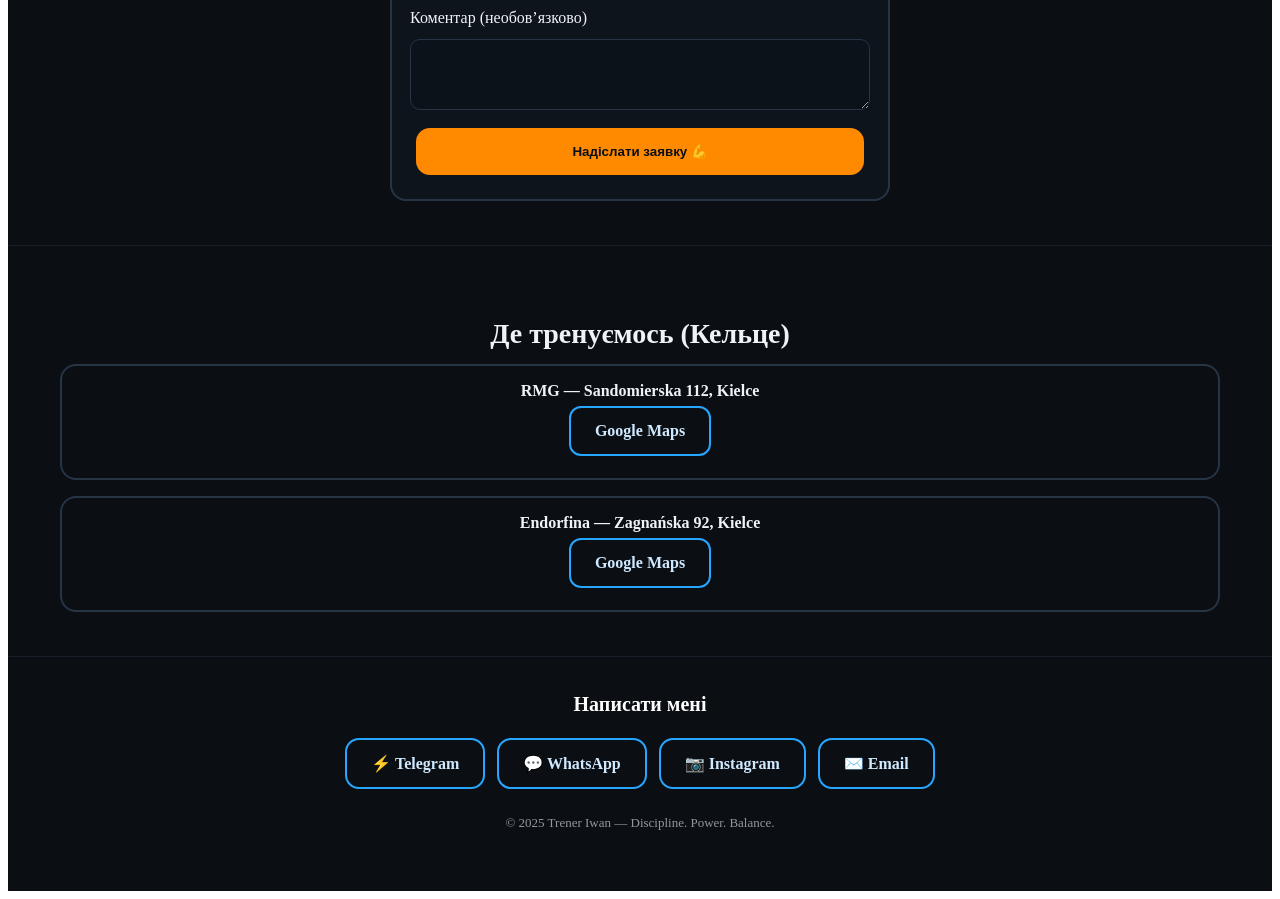
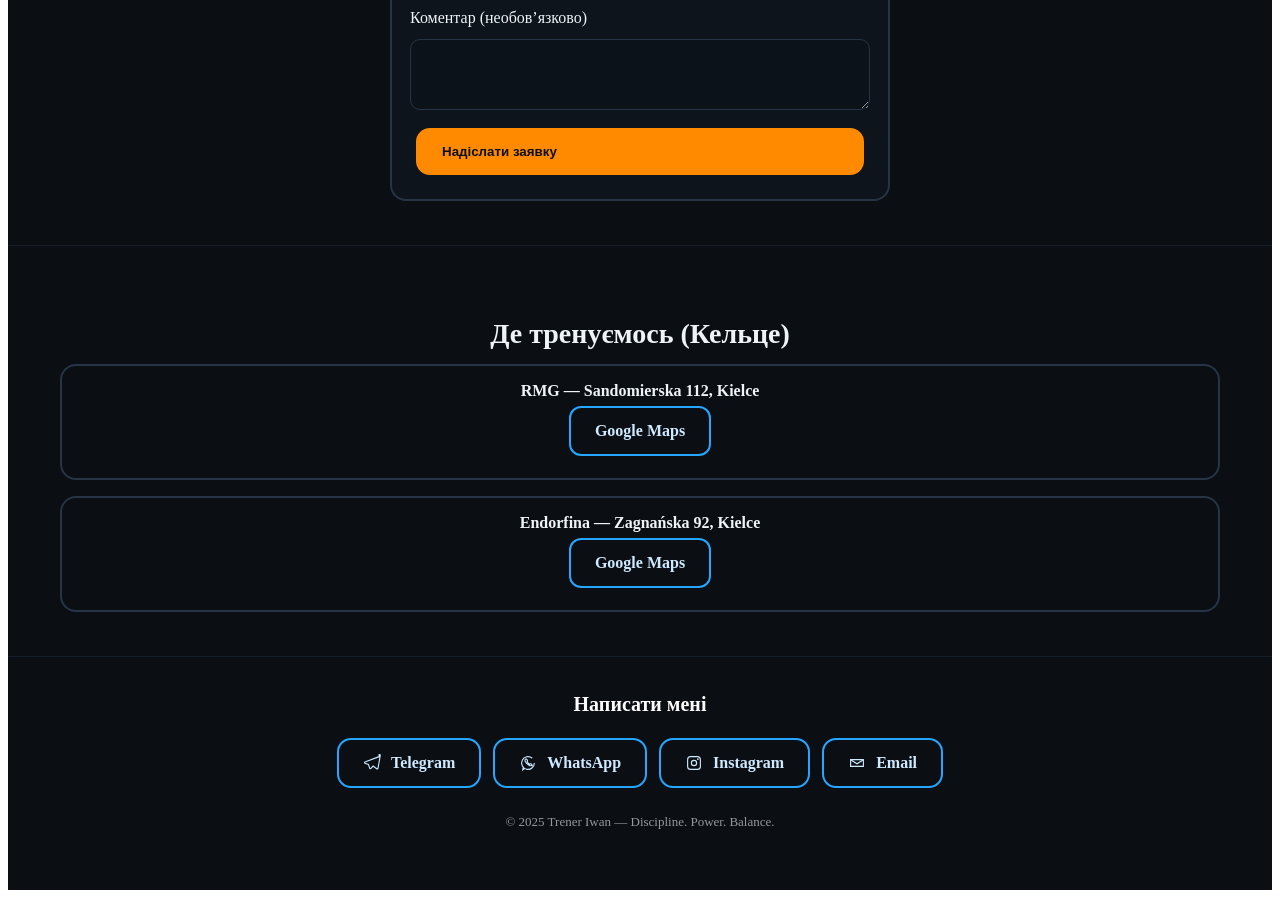
Before and after one commit to dobrivn1995-sketch/Treneriwan, a Next.js app: page / in a window 1280 px wide. Shown: the part 1700-2599 px from the top of the page. Built offline with nearby package versions, Linux system fonts and the light colour scheme.

Commit message:
Refactor index.js for improved readability and icons

```diff
--- a/pages/index.js
+++ b/pages/index.js
@@ -2,13 +2,11 @@ import Head from "next/head";
 import { useEffect, useState } from "react";
 
 export default function Home() {
-  // Links
   const wa = "https://wa.me/48796559143?text=" + encodeURIComponent("Привіт! Хочу тренування");
   const tg = "https://t.me/Grutos";
   const ig = "https://instagram.com/trener_iwan";
   const mail = "mailto:Dobr.ivn1995@gmail.com";
 
-  // i18n
   const dict = {
     ua: {
       badge: "м. Кельце • Персональний тренер",
@@ -39,14 +37,13 @@ export default function Home() {
       formOption1: "Тренування в Кельце",
       formOption2: "Онлайн-ведення",
       formMsg: "Коментар (необов’язково)",
-      formSend: "Надіслати заявку 💪",
+      formSend: "Надіслати заявку",
       locTitle: "Де тренуємось (Кельце)",
       loc1: "RMG — Sandomierska 112, Kielce",
       loc2: "Endorfina — Zagnańska 92, Kielce",
       maps: "Google Maps",
       footerTitle: "Написати мені",
-      footerBrand:
-        "© " + new Date().getFullYear() + " Trener Iwan — Discipline. Power. Balance.",
+      footerBrand: "© " + new Date().getFullYear() + " Trener Iwan — Discipline. Power. Balance.",
       lang: "🇺🇦",
       langAlt: "🇵🇱",
     },
@@ -79,14 +76,13 @@ export default function Home() {
       formOption1: "Trening w Kielcach",
       formOption2: "Prowadzenie online",
       formMsg: "Komentarz (opcjonalnie)",
-      formSend: "Wyślij zgłoszenie 💪",
+      formSend: "Wyślij zgłoszenie",
       locTitle: "Gdzie trenujemy (Kielce)",
       loc1: "RMG — Sandomierska 112, Kielce",
       loc2: "Endorfina — Zagnańska 92, Kielce",
       maps: "Google Maps",
       footerTitle: "Napisz do mnie",
-      footerBrand:
-        "© " + new Date().getFullYear() + " Trener Iwan — Discipline. Power. Balance.",
+      footerBrand: "© " + new Date().getFullYear() + " Trener Iwan — Discipline. Power. Balance.",
       lang: "🇵🇱",
       langAlt: "🇺🇦",
     },
@@ -107,44 +103,48 @@ export default function Home() {
   // Styles
   const wrap = { background: "#0b0f14", color: "#eef3f8" };
   const max = { maxWidth: 1160, margin: "0 auto", padding: "0 20px" };
+  const section = { padding: "44px 0", borderTop: "1px solid #151e29", textAlign: "center" };
   const hero = { padding: "56px 0 32px", textAlign: "center" };
-  const badge = {
-    display: "inline-block",
-    padding: "6px 12px",
-    borderRadius: 999,
-    border: "1px solid #263445",
-    color: "#a7c7e9",
-    fontSize: 12,
-    marginBottom: 12,
-  };
+  const badge = { display: "inline-block", padding: "6px 12px", borderRadius: 999, border: "1px solid #263445", color: "#a7c7e9", fontSize: 12, marginBottom: 12 };
   const h1 = { fontSize: 50, fontWeight: 900, margin: "12px 0 6px", color: "#ffffff" };
   const h2 = { fontSize: 32, fontWeight: 800, margin: "0 0 18px", color: "#27a6ff" };
   const lead = { opacity: 0.92, fontSize: 18, lineHeight: 1.6, marginBottom: 22 };
 
-  const btn = {
-    padding: "14px 24px",
-    borderRadius: 14,
-    fontWeight: 700,
-    textDecoration: "none",
-    border: "2px solid #27a6ff",
-    color: "#cfe9ff",
-    display: "inline-block",
-    margin: "6px",
-    transition: "all 0.2s ease",
-  };
+  const btn = { padding: "14px 24px", borderRadius: 14, fontWeight: 700, textDecoration: "none", border: "2px solid #27a6ff", color: "#cfe9ff", display: "inline-flex", alignItems: "center", gap: 10, margin: "6px", transition: "all 0.2s ease" };
   const btnPrimary = { ...btn, background: "#ff8a00", borderColor: "#ff8a00", color: "#0b0f14" };
-
-  const section = { padding: "44px 0", borderTop: "1px solid #151e29", textAlign: "center" };
   const title = { fontSize: 28, fontWeight: 900, marginBottom: 14 };
   const note = { color: "#9bb7d4", marginBottom: 18 };
-  const highlight = {
-    border: "2px solid #ff8a00",
-    borderRadius: 14,
-    padding: 16,
-    marginTop: 10,
-    display: "inline-block",
+  const highlight = { border: "2px solid #ff8a00", borderRadius: 14, padding: 16, marginTop: 10, display: "inline-block" };
+  const strike = { textDecoration: "line-through", opacity: 0.6, marginRight: 8 };
+
+  // SVG icons
+  const Icon = {
+    Telegram: (
+      <svg width="18" height="18" viewBox="0 0 24 24" fill="none">
+        <path d="M21.5 3.5L2.6 10.6c-.8.3-.8 1.4 0 1.7l4.6 1.6 1.7 5c.2.8 1.2.9 1.7.3l2.9-3.1 4.8 3.6c.6.5 1.5.1 1.7-.7l3-17c.2-.9-.7-1.6-1.5-1.4Z" stroke="#cfe9ff" strokeWidth="1.5" />
+      </svg>
+    ),
+    WhatsApp: (
+      <svg width="18" height="18" viewBox="0 0 24 24" fill="none">
+        <path d="M20.5 12a8.5 8.5 0 1 1-3.1-6.6l.2.2" stroke="#cfe9ff" strokeWidth="1.5"/>
+        <path d="M7.2 19.6 5 21l.5-2.6" stroke="#cfe9ff" strokeWidth="1.5" strokeLinecap="round"/>
+        <path d="M16.8 14.6c-.3.9-1.7 1.1-2.4.9-1.2-.4-2.7-1.4-3.8-2.6s-2.2-2.6-2.6-3.8c-.2-.7 0-2.1.9-2.4.4-.1.8 0 1.1.3l1.1 1.1c.3.3.4.7.3 1.1-.1.4-.3.7-.6 1l.6.9c.5.7 1.2 1.4 1.9 1.9l.9.6c.3-.3.6-.5 1-.6.4-.1.8 0 1.1.3l1.1 1.1c.3.3.4.8.3 1.1Z" fill="none" stroke="#cfe9ff" strokeWidth="1.5" strokeLinecap="round"/>
+      </svg>
+    ),
+    Instagram: (
+      <svg width="18" height="18" viewBox="0 0 24 24" fill="none">
+        <rect x="3.5" y="3.5" width="17" height="17" rx="4" stroke="#cfe9ff" strokeWidth="1.5"/>
+        <circle cx="12" cy="12" r="3.5" stroke="#cfe9ff" strokeWidth="1.5"/>
+        <circle cx="17.2" cy="6.8" r="1.2" fill="#cfe9ff"/>
+      </svg>
+    ),
+    Email: (
+      <svg width="18" height="18" viewBox="0 0 24 24" fill="none">
+        <path d="M3.5 7.5h17v9h-17z" stroke="#cfe9ff" strokeWidth="1.5"/>
+        <path d="M4 8l8 5 8-5" stroke="#cfe9ff" strokeWidth="1.5" fill="none"/>
+      </svg>
+    ),
   };
-  const strike = { textDecoration: "line-through", opacity: 0.6, marginRight: 8 };
 
   return (
     <div style={wrap}>
@@ -159,10 +159,7 @@ export default function Home() {
           <span style={{ color: "#fff" }}>TRENER</span>{" "}
           <span style={{ color: "#ff8a00" }}>IWAN</span>
         </div>
-        <button
-          onClick={switchLang}
-          style={{ ...btn, borderRadius: 999, padding: "8px 14px", fontSize: 16, border: "1px solid #27a6ff", background: "transparent" }}
-        >
+        <button onClick={switchLang} style={{ ...btn, borderRadius: 999, padding: "8px 14px", fontSize: 16, border: "1px solid #27a6ff", background: "transparent" }}>
           {t.lang} ↔ {t.langAlt}
         </button>
       </div>
@@ -193,13 +190,10 @@ export default function Home() {
         <div style={max}>
           <h3 style={title}>{t.priceTitle}</h3>
           <div style={note}>{t.priceNote}</div>
-          <p><b>{t.p1}</b> —  {t.p1price}</p>
-          <p><b>{t.p2}</b> —  {t.p2price}</p>
+          <p><b>{t.p1}</b> — {t.p1price}</p>
+          <p><b>{t.p2}</b> — {t.p2price}</p>
           <div style={highlight}>
-            <p>
-              <b>{t.p3}</b><br />
-              <span style={strike}>{t.p3priceOld}</span>{t.p3priceNew}
-            </p>
+            <p><b>{t.p3}</b><br /><span style={strike}>{t.p3priceOld}</span>{t.p3priceNew}</p>
           </div>
           <div style={{ marginTop: 20 }}>
             <a href={wa} target="_blank" rel="noreferrer" style={btnPrimary}>{t.buyBlock}</a>
@@ -215,7 +209,7 @@ export default function Home() {
         </div>
       </section>
 
-      {/* FORM (inside page, framed look) */}
+      {/* FORM */}
       <section id="apply" style={section}>
         <div style={max}>
           <h3 style={title}>{t.formTitle}</h3>
@@ -235,31 +229,28 @@ export default function Home() {
               textAlign: "left",
             }}
           >
-            {/* FormSubmit options */}
             <input type="hidden" name="_subject" value="Нова заявка з сайту treneriwan.vercel.app" />
             <input type="hidden" name="_captcha" value="false" />
             {/* <input type="hidden" name="_next" value="https://treneriwan.vercel.app/?sent=1#apply" /> */}
 
             <label>{t.formName}</label>
-            <input name="name" required
-              style={{ padding: 12, borderRadius: 10, border: "1px solid #263445", background: "#0b121a", color: "#eef3f8" }} />
+            <input name="name" required style={{ padding: 12, borderRadius: 10, border: "1px solid #263445", background: "#0b121a", color: "#eef3f8" }} />
 
             <label>{t.formContact}</label>
-            <input name="contact" required
-              style={{ padding: 12, borderRadius: 10, border: "1px solid #263445", background: "#0b121a", color: "#eef3f8" }} />
+            <input name="contact" required style={{ padding: 12, borderRadius: 10, border: "1px solid #263445", background: "#0b121a", color: "#eef3f8" }} />
 
             <label>{t.formType}</label>
-            <select name="type"
-              style={{ padding: 12, borderRadius: 10, border: "1px solid #263445", background: "#0b121a", color: "#eef3f8" }}>
+            <select name="type" style={{ padding: 12, borderRadius: 10, border: "1px solid #263445", background: "#0b121a", color: "#eef3f8" }}>
               <option>{t.formOption1}</option>
               <option>{t.formOption2}</option>
             </select>
 
             <label>{t.formMsg}</label>
-            <textarea name="message" rows={3}
-              style={{ padding: 12, borderRadius: 10, border: "1px solid #263445", background: "#0b121a", color: "#eef3f8" }} />
+            <textarea name="message" rows={3} style={{ padding: 12, borderRadius: 10, border: "1px solid #263445", background: "#0b121a", color: "#eef3f8" }} />
 
-            <button type="submit" style={{ ...btnPrimary, textAlign: "center" }}>{t.formSend}</button>
+            <button type="submit" style={{ ...btnPrimary, textAlign: "center" }}>
+              {t.formSend}
+            </button>
           </form>
         </div>
       </section>
@@ -271,36 +262,39 @@ export default function Home() {
           <div style={{ display: "grid", gap: 16 }}>
             <div style={{ border: "2px solid #263445", borderRadius: 16, padding: 16 }}>
               <div style={{ fontWeight: 700 }}>{t.loc1}</div>
-              <a href="https://maps.google.com/?q=Sandomierska+112+Kielce" target="_blank" rel="noreferrer" style={{ ...btn, borderRadius: 12 }}>
-                {t.maps}
-              </a>
+              <a href="https://maps.google.com/?q=Sandomierska+112+Kielce" target="_blank" rel="noreferrer" style={{ ...btn, borderRadius: 12 }}>{t.maps}</a>
             </div>
             <div style={{ border: "2px solid #263445", borderRadius: 16, padding: 16 }}>
               <div style={{ fontWeight: 700 }}>{t.loc2}</div>
-              <a href="https://maps.google.com/?q=Zagna%C5%84ska+92+Kielce" target="_blank" rel="noreferrer" style={{ ...btn, borderRadius: 12 }}>
-                {t.maps}
-              </a>
+              <a href="https://maps.google.com/?q=Zagna%C5%84ska+92+Kielce" target="_blank" rel="noreferrer" style={{ ...btn, borderRadius: 12 }}>{t.maps}</a>
             </div>
           </div>
         </div>
       </section>
 
-      {/* FOOTER with framed, clickable links */}
+      {/* FOOTER with official-like icons */}
       <footer style={{ borderTop: "1px solid #151e29", textAlign: "center", padding: "36px 0 60px" }}>
         <div style={{ fontWeight: 900, fontSize: 20, color: "#fff", marginBottom: 16 }}>{t.footerTitle}</div>
         <div>
-          <a href={tg} target="_blank" rel="noreferrer" style={btn}>⚡ Telegram</a>
-          <a href={wa} target="_blank" rel="noreferrer" style={btn}>💬 WhatsApp</a>
-          <a href={ig} target="_blank" rel="noreferrer" style={btn}>📷 Instagram</a>
-          <a href={mail} style={btn}>✉️ Email</a>
+          <a href={tg} target="_blank" rel="noreferrer" style={btn}>
+            {Icon.Telegram}<span>Telegram</span>
+          </a>
+          <a href={wa} target="_blank" rel="noreferrer" style={btn}>
+            {Icon.WhatsApp}<span>WhatsApp</span>
+          </a>
+          <a href={ig} target="_blank" rel="noreferrer" style={btn}>
+            {Icon.Instagram}<span>Instagram</span>
+          </a>
+          <a href={mail} style={btn}>
+            {Icon.Email}<span>Email</span>
+          </a>
         </div>
         <div style={{ fontSize: 13, opacity: 0.6, marginTop: 20 }}>{t.footerBrand}</div>
       </footer>
 
-      {/* Small global hover */}
       <style jsx global>{`
         a:hover, button:hover { transform: translateY(-2px); }
       `}</style>
     </div>
   );
-            }
+}
```
